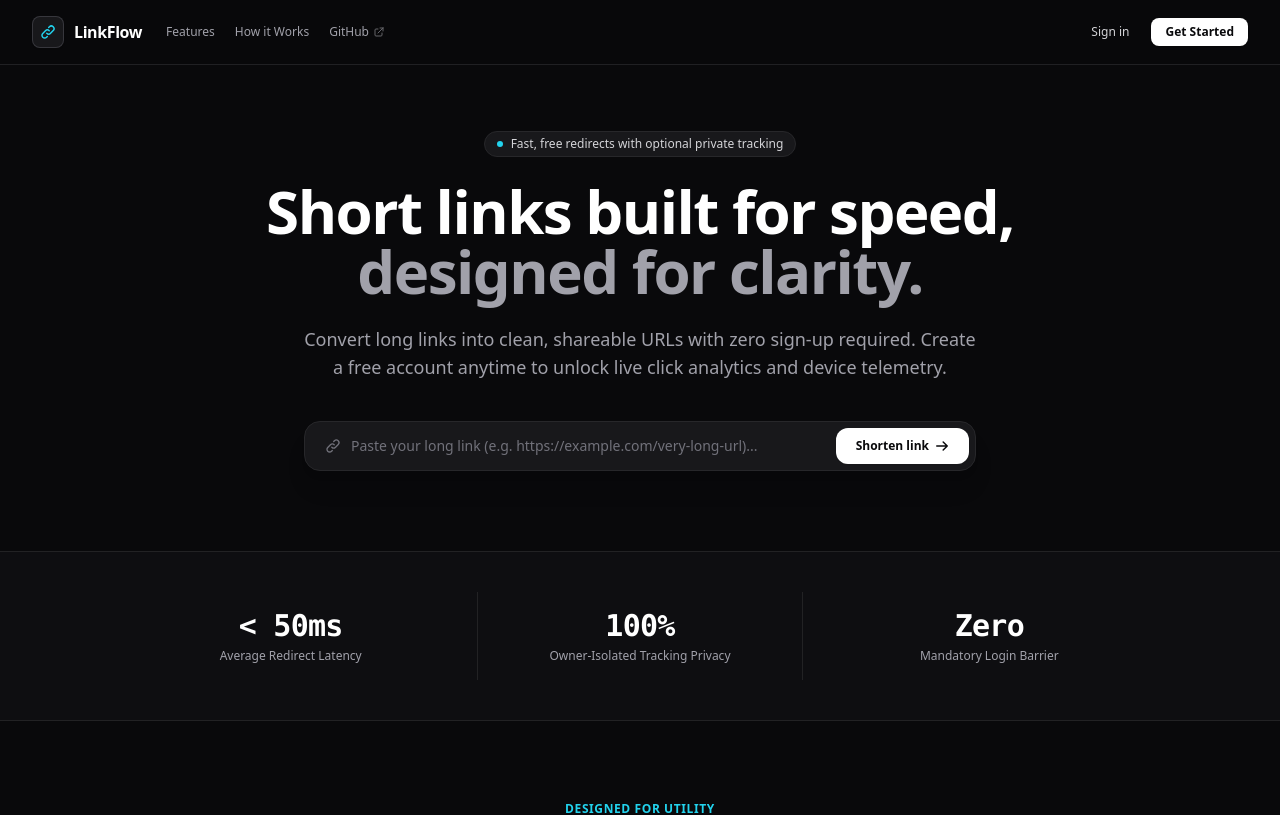
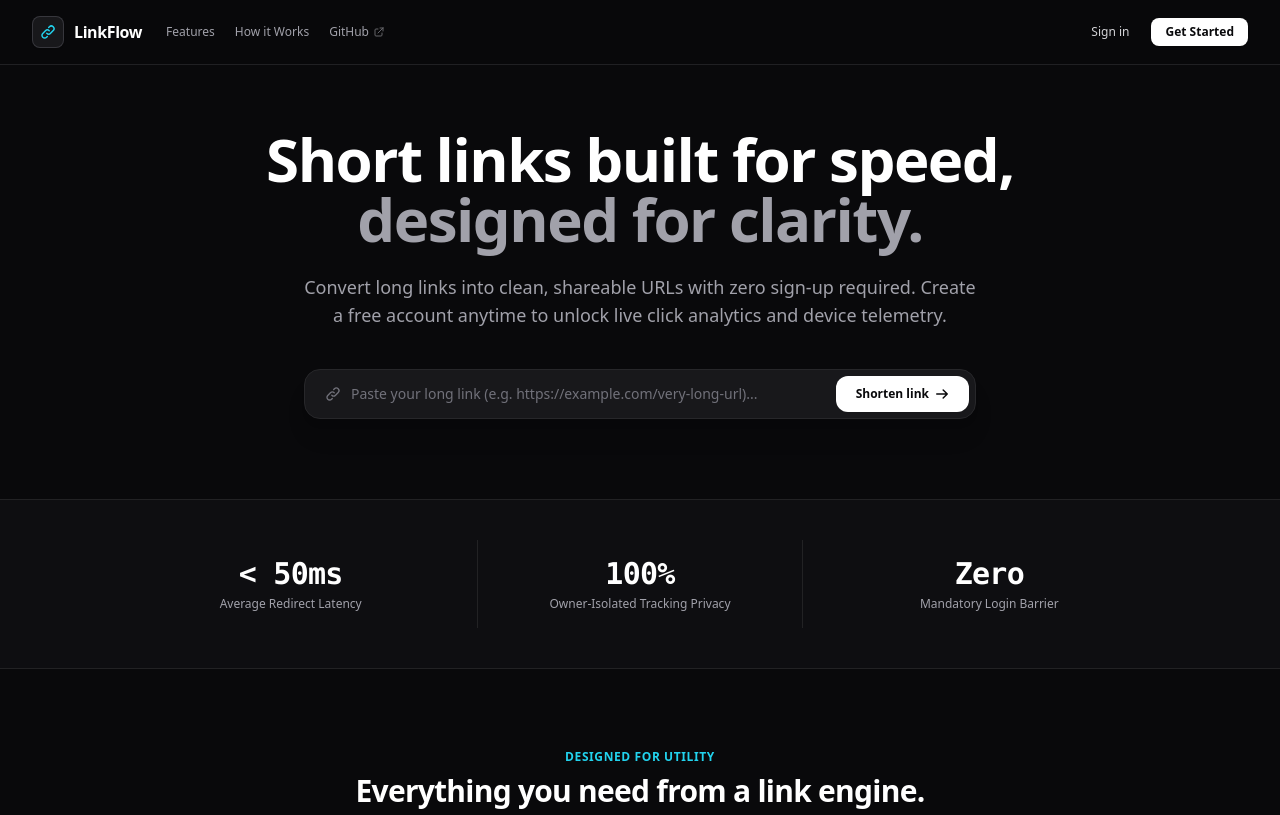
Before and after one commit to thejaynesh/Url-Shortner-App, a React (Vite) app in the folder client-app/: page / in a window 1280 px wide. Shown: the top 815 px of the page. Built offline with nearby package versions, Linux system fonts and the light colour scheme; no server answers.

Commit message:
fix(ui): remove badge pill from landing view

```diff
--- a/client-app/src/components/Landing/LandingView.tsx
+++ b/client-app/src/components/Landing/LandingView.tsx
@@ -69,11 +69,6 @@ const LandingView: React.FC = () => {
     <div className="w-full">
       {/* Hero Section */}
       <section className="relative pt-16 pb-20 px-4 sm:px-6 lg:px-8 max-w-5xl mx-auto text-center">
-        {/* Subtle pill badge */}
-        <div className="inline-flex items-center gap-2 px-3 py-1 rounded-full bg-zinc-900 border border-zinc-800 text-zinc-300 text-xs font-medium mb-6">
-          <span className="w-1.5 h-1.5 rounded-full bg-cyan-400"></span>
-          <span>Fast, free redirects with optional private tracking</span>
-        </div>
 
         <h1 className="text-4xl sm:text-6xl font-extrabold tracking-tight text-white mb-6 leading-tight">
           Short links built for speed,{' '}
```
